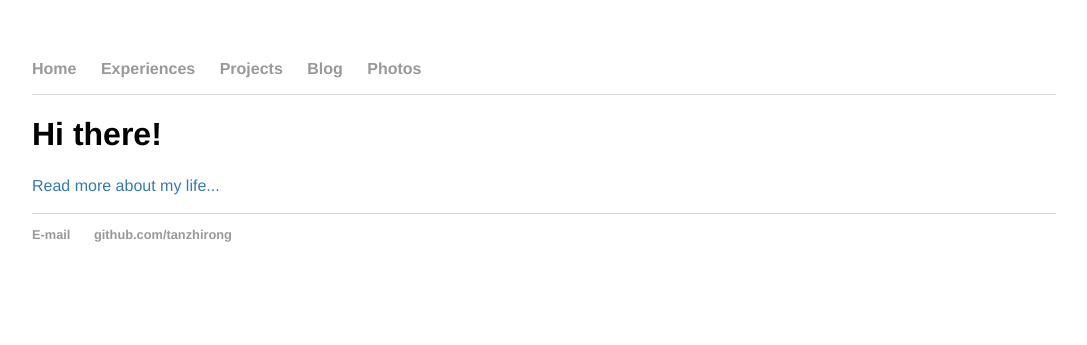
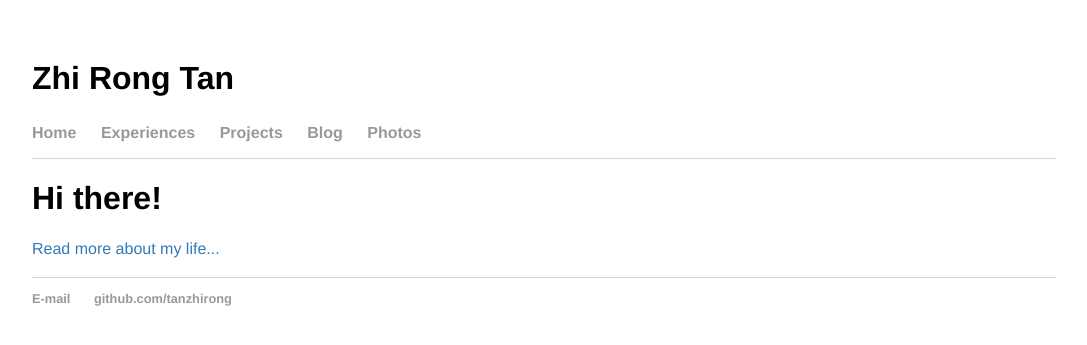
Before and after one commit to tanzhirong/tanzhirong.github.io, a Jekyll site: the page built from index.html, in a window 1280 px wide. Shown: the top 345 px of the page, without its empty margins (96-1183 px from the left). Built offline with Jekyll 4.4.1, drawn with Linux system fonts in a browser that asks for light colours.

Commit message:
Update default.html

```diff
--- a/_layouts/default.html
+++ b/_layouts/default.html
@@ -7,6 +7,8 @@
 		</head>
 		<body>
 			<nav>
+			<h1>Zhi Rong Tan</h1>
+
 	    		<ul>
 	        		<li><a href="/">Home</a></li>
 		        	<li><a href="/exp">Experiences</a></li>
```
